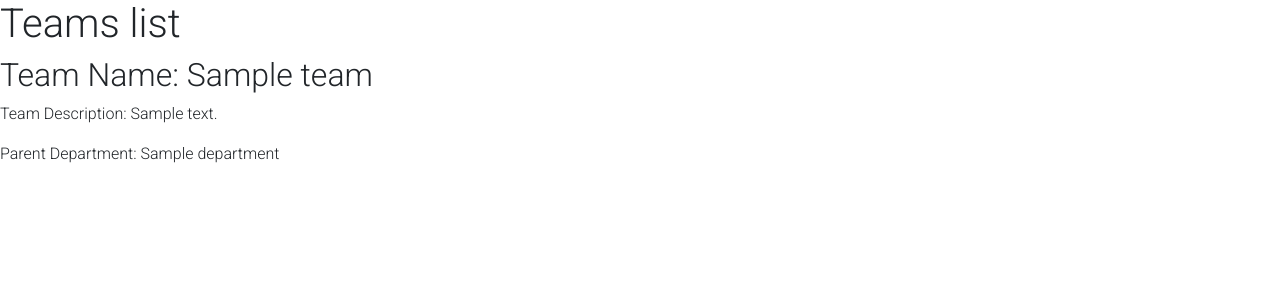
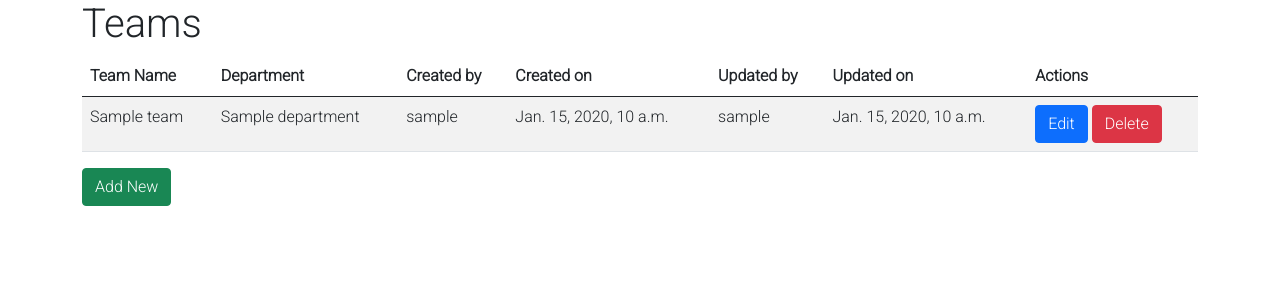
Before and after one commit to davep33l/checklist-central, a Django app: page /teams/ in a window 1280 px wide. Shown: the part 56-356 px from the top of the page. Run offline with Django 4.2, Linux system fonts and the light colour scheme; tables that the repository leaves empty hold one stand-in row (values such as "Sample post").

Commit message:
Add team CRUD functionality
- Created functionality to add a new team and link to a department
- Created functionality to edit a team
- Created functionality to delete a team

- Ensured there are success messages that will link to the base.html

```diff
--- a/checklist/models.py
+++ b/checklist/models.py
@@ -1,4 +1,5 @@
 from django.db import models
+from django.utils import timezone
 
 # import user
 from django.contrib.auth.models import User
--- a/checklist/templates/checklist/team_list.html
+++ b/checklist/templates/checklist/team_list.html
@@ -1,27 +1,43 @@
 {% extends 'base.html' %}
+{% block title %}Teams{% endblock %}
 
-<!DOCTYPE html>
-<html lang="en">
+{% block content %}
 
-<head>
-    <meta charset="UTF-8">
-    <meta http-equiv="X-UA-Compatible" content="IE=edge">
-    <meta name="viewport" content="width=device-width, initial-scale=1.0">
-    <title>Teams</title>
-    <title>{% block title %}Teams{% endblock %}</title>
+<div class="container">
+    <div class="row">
+        <div class="col-md-12">
+            <h1>Teams</h1>
+            <table class="table table-striped">
+                <thead>
+                    <tr>
+                        <th>Team Name</th>
+                        <th>Department</th>
+                        <th>Created by</th>
+                        <th>Created on</th>
+                        <th>Updated by</th>
+                        <th>Updated on</th>
+                        <th>Actions</th>
+                    </tr>
+                </thead>
+                <tbody>
+                    {% for team in teams %}
+                    <tr>
+                        <td>{{ team.name }}</td>
+                        <td>{{ team.department.name }}</td>
+                        <td>{{ team.created_by }}</td>
+                        <td>{{ team.created_on }}</td>
+                        <td>{{ team.updated_by }}</td>
+                        <td>{{ team.updated_on }}</td>
+                        <td>
+                            <a href="{% url 'team_edit' team.id %}" class="btn btn-primary">Edit</a>
+                            <a href="{% url 'team_delete' team.id %}" class="btn btn-danger">Delete</a>
+                        </td>
+                    </tr>
+                    {% endfor %}
+                </tbody>
+            </table>
+            <a href="{% url 'team_new' %}" class="btn btn-success">Add New</a>
+        </div>
+    </div>
 
-</head>
-
-<body>
-    {% block content %}
-    <h1>Teams list</h1>
-    {% for team in object_list %}
-    <h2>Team Name: {{ team.name }}</h2>
-    <p>Team Description: {{ team.description }}</p>
-    <!-- parent department -->
-    <p>Parent Department: {{ team.department.name }}</p>
-    {% endfor %}
-    {% endblock %}
-</body>
-
-</html>
+{% endblock %}
--- a/checklist/urls.py
+++ b/checklist/urls.py
@@ -9,6 +9,9 @@ urlpatterns = [
     path('departments/<int:pk>/delete/', views.DepartmentDelete.as_view(), name='department_delete'),
     path('departments/new/', views.DepartmentCreate.as_view(), name='department_new'),
     path('teams/', views.TeamList.as_view(), name='teams'),
+    path('teams/<int:pk>/', views.TeamEdit.as_view(), name='team_edit'),
+    path('teams/<int:pk>/delete/', views.TeamDelete.as_view(), name='team_delete'),
+    path('teams/new/', views.TeamCreate.as_view(), name='team_new'),
     path('checklist_templates/', views.ChecklistTemplateList.as_view(), name='checklist_templates'),
     path('task_templates/', views.TaskTemplateList.as_view(), name='task_templates'),
     path('checklist_instances/', views.ChecklistInstanceList.as_view(), name='checklist_instances'),
--- a/checklist/views.py
+++ b/checklist/views.py
@@ -1,5 +1,4 @@
 from django.shortcuts import render
-from django.http import HttpResponse
 from django.views import generic
 from .models import Department, Team, ChecklistTemplate, TaskTemplate, ChecklistInstance, TaskInstance
 from django.urls import reverse_lazy
@@ -50,10 +49,52 @@ class DepartmentCreate(SuccessMessageMixin, CreateView, LoginRequiredMixin):
         return super().form_valid(form)
 
 
-
 class TeamList(generic.ListView):
     model = Team
     template_name = 'checklist/team_list.html'
+    context_object_name = 'teams'
+    ordering = ['-name']
+
+
+class TeamEdit(SuccessMessageMixin, UpdateView):
+    model = Team
+    fields = ['name', 'department']
+    template_name = 'checklist/team_edit.html'
+    success_url = reverse_lazy('teams')
+    success_message = "Team updated successfully"
+
+    def get_context_data(self, **kwargs):
+        context = super().get_context_data(**kwargs)
+        context['departments'] = Department.objects.all()
+        return context
+
+    def form_valid(self, form):
+        form.instance.updated_by = self.request.user
+        return super().form_valid(form)
+
+class TeamDelete(SuccessMessageMixin, DeleteView):
+    model = Team
+    template_name = 'checklist/team_confirm_delete.html'
+    success_url = reverse_lazy('teams')
+    success_message = "Team deleted successfully"
+
+
+class TeamCreate(SuccessMessageMixin, CreateView, LoginRequiredMixin):
+    model = Team
+    fields = ['name', 'department']
+    template_name = 'checklist/team_edit.html'
+    success_url = reverse_lazy('teams')
+    success_message = "Team created successfully"
+
+    def get_context_data(self, **kwargs):
+        context = super().get_context_data(**kwargs)
+        context['departments'] = Department.objects.all()
+        return context
+
+    def form_valid(self, form):
+        form.instance.created_by = self.request.user
+        form.instance.updated_by = self.request.user
+        return super().form_valid(form)
 
 
 class ChecklistTemplateList(generic.ListView):
```
Also changed, not shown: checklist/templates/checklist/team_confirm_delete.html (added, +11 -0 lines), checklist/templates/checklist/team_edit.html (added, +34 -0 lines), checklist/migrations/0006_alter_team_updated_on.py (added), checklist/migrations/0007_alter_team_updated_on.py (added), checklist/migrations/0008_alter_team_updated_on.py (added).
